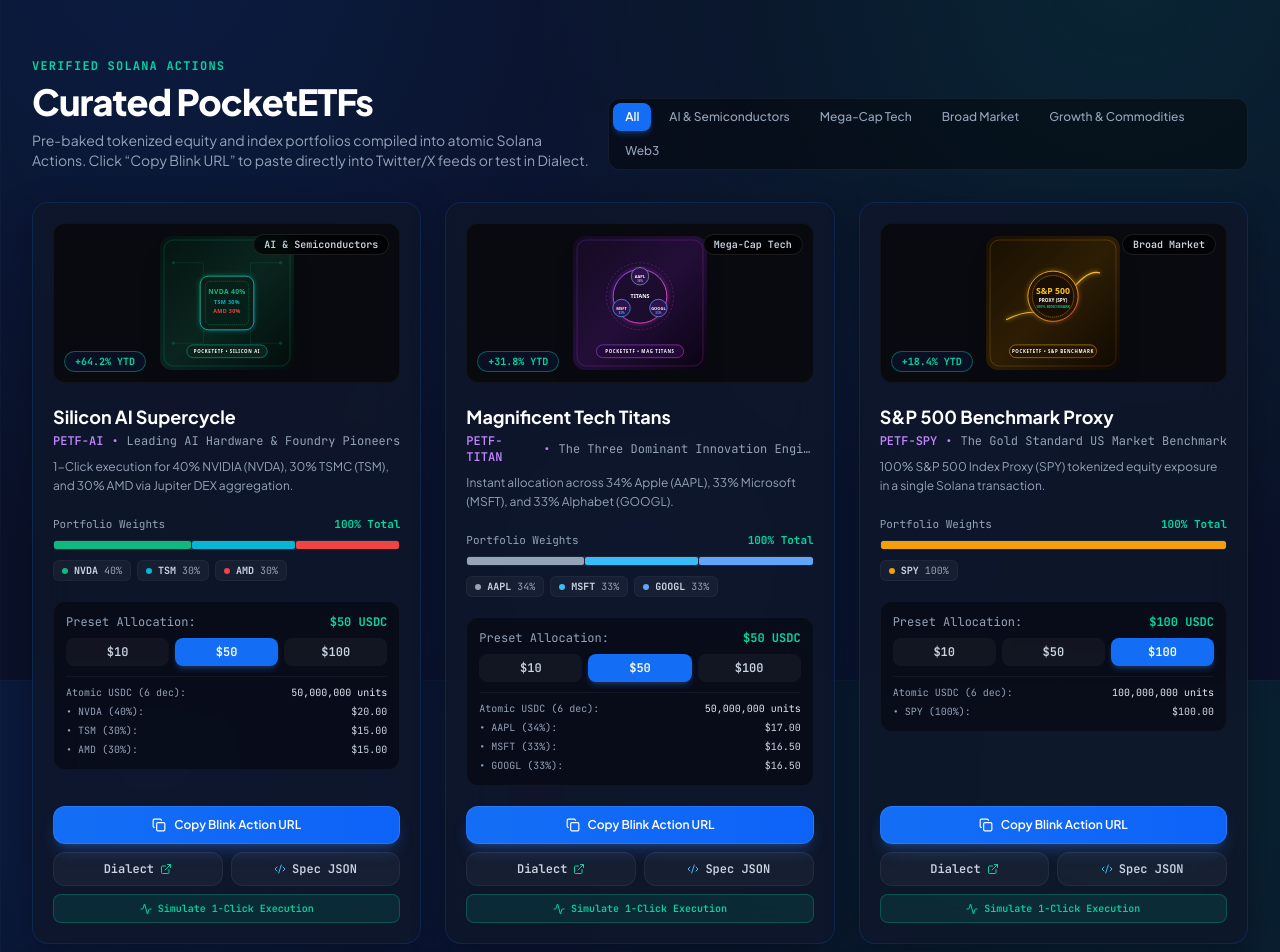
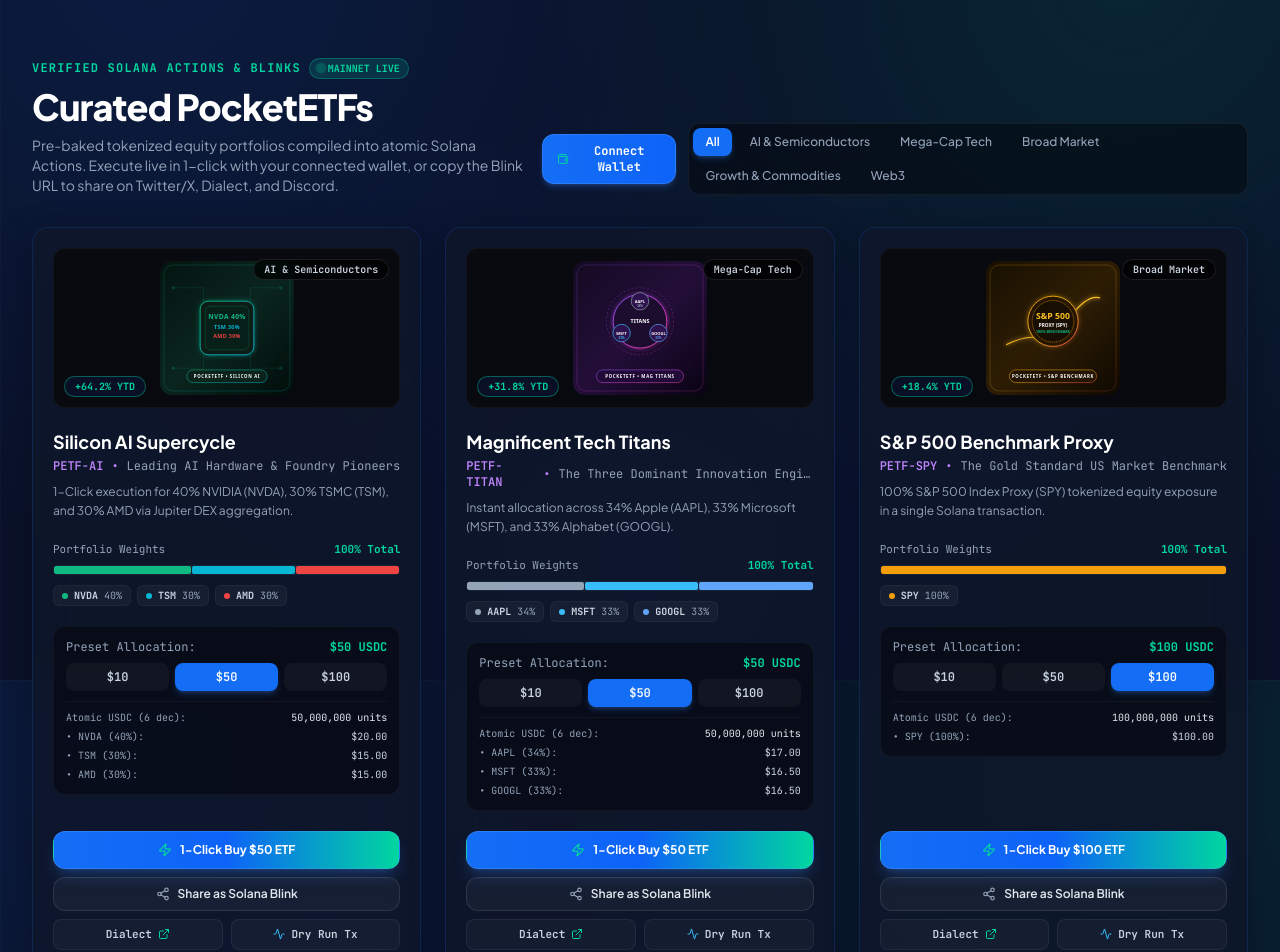
Before and after one commit to Whambammy/PocketETF, a Next.js app: page / in a window 1280 px wide. Shown: the part 920-1872 px from the top of the page. Built offline with nearby package versions, Linux system fonts and the light colour scheme; no server answers.

Commit message:
feat: enable live 1-click execution with Solana wallets (Phantom/Backpack) and Solscan broadcast feedback

```diff
--- a/src/app/page.tsx
+++ b/src/app/page.tsx
@@ -22,6 +22,8 @@
   Database,
   BarChart3,
   Search,
+  Wallet,
+  Share2,
 } from 'lucide-react';
 import { CURATED_ETFS, ETFDefinition, TOKEN_CATALOG } from '@/lib/constants';
 
@@ -73,6 +75,33 @@
     return () => clearInterval(interval);
   }, []);
 
+  const [walletAddress, setWalletAddress] = useState<string | null>(null);
+  const [walletConnecting, setWalletConnecting] = useState<boolean>(false);
+
+  useEffect(() => {
+    if (typeof window !== 'undefined' && (window as any).solana?.isConnected) {
+      setWalletAddress((window as any).solana.publicKey?.toString() || null);
+    }
+  }, []);
+
+  const handleConnectWallet = async () => {
+    if (typeof window === 'undefined') return;
+    const solana = (window as any).solana;
+    if (!solana) {
+      window.open('https://phantom.app/', '_blank');
+      return;
+    }
+    setWalletConnecting(true);
+    try {
+      const resp = await solana.connect();
+      setWalletAddress(resp.publicKey.toString());
+    } catch (err) {
+      console.warn('Wallet connection cancelled', err);
+    } finally {
+      setWalletConnecting(false);
+    }
+  };
+
   const handleCopyBlink = async (id: string) => {
     const actionUrl = `${origin}/api/actions/etf/${id}`;
     await navigator.clipboard.writeText(actionUrl);
@@ -85,10 +114,80 @@
     return `https://dial.to/?action=solana-action:${encodeURIComponent(actionUrl)}`;
   };
 
+  const handleLiveBuy = async (etfId: string) => {
+    setSimulationState((prev) => ({
+      ...prev,
+      [etfId]: { loading: true, error: undefined, result: undefined },
+    }));
+
+    try {
+      const solana = typeof window !== 'undefined' ? (window as any).solana : null;
+      if (!solana) {
+        throw new Error('Solana wallet not detected. Install Phantom, Backpack, or Solflare to execute live on Solana Mainnet.');
+      }
+
+      let activeAccount = walletAddress;
+      if (!activeAccount) {
+        const resp = await solana.connect();
+        activeAccount = resp.publicKey.toString();
+        setWalletAddress(activeAccount);
+      }
+
+      const amount = selectedAmounts[etfId] || 50;
+
+      // 1. Fetch real live VersionedTransaction from the API
+      const res = await fetch(`/api/actions/etf/${etfId}?amount=${amount}`, {
+        method: 'POST',
+        headers: { 'Content-Type': 'application/json' },
+        body: JSON.stringify({ account: activeAccount }),
+      });
+
+      const data = await res.json();
+      if (!res.ok || !data.transaction) {
+        throw new Error(data.message || 'Failed to assemble live execution transaction.');
+      }
+
+      // 2. Deserialize transaction with @solana/web3.js
+      const { VersionedTransaction } = await import('@solana/web3.js');
+      const txBuffer = Buffer.from(data.transaction, 'base64');
+      const transaction = VersionedTransaction.deserialize(txBuffer);
+
+      // 3. Request user signature & broadcast via wallet
+      let txid: string;
+      if (solana.signAndSendTransaction) {
+        const sendRes = await solana.signAndSendTransaction(transaction);
+        txid = sendRes.signature;
+      } else {
+        const signed = await solana.signTransaction(transaction);
+        const { getSolanaConnection } = await import('@/lib/solana');
+        const conn = getSolanaConnection();
+        txid = await conn.sendRawTransaction(signed.serialize());
+      }
+
+      setSimulationState((prev) => ({
+        ...prev,
+        [etfId]: {
+          loading: false,
+          result: {
+            isLive: true,
+            signature: txid,
+            message: `1-Click execution broadcast to Solana Mainnet!`,
+          },
+        },
+      }));
+    } catch (err: unknown) {
+      const error = err as Error;
+      setSimulationState((prev) => ({
+        ...prev,
+        [etfId]: { loading: false, error: error.message },
+      }));
+    }
+  };
+
   const handleSimulateSwap = async (etfId: string) => {
     setSimulationState((prev) => ({
       ...prev,
-      [etfId]: { loading: true },
+      [etfId]: { loading: true, error: undefined, result: undefined },
     }));
 
     try {
@@ -263,17 +362,44 @@
       <section id="etfs" className="max-w-7xl mx-auto px-4 sm:px-6 lg:px-8 py-16 scroll-mt-20">
         <div className="flex flex-col md:flex-row md:items-end justify-between mb-8 gap-4">
           <div>
-            <div className="text-xs font-mono font-bold text-[#00D69F] tracking-widest uppercase mb-2">
-              Verified Solana Actions
+            <div className="flex items-center gap-2 mb-2">
+              <span className="text-xs font-mono font-bold text-[#00D69F] tracking-widest uppercase">
+                Verified Solana Actions &amp; Blinks
+              </span>
+              <span className="px-2 py-0.5 rounded-full text-[10px] font-mono font-bold bg-[#00D69F]/15 text-[#00D69F] border border-[#00D69F]/30 flex items-center gap-1">
+                <span className="w-1.5 h-1.5 rounded-full bg-[#00D69F] animate-ping" />
+                MAINNET LIVE
+              </span>
             </div>
             <h2 className="text-3xl sm:text-4xl font-black text-white tracking-tight">
               Curated PocketETFs
             </h2>
             <p className="text-xs sm:text-sm text-slate-400 mt-2 max-w-xl leading-relaxed">
-              Pre-baked tokenized equity and index portfolios compiled into atomic Solana Actions.
-              Click &ldquo;Copy Blink URL&rdquo; to paste directly into Twitter/X feeds or test in Dialect.
+              Pre-baked tokenized equity portfolios compiled into atomic Solana Actions. Execute live in 1-click with your connected wallet, or copy the Blink URL to share on Twitter/X, Dialect, and Discord.
             </p>
           </div>
+
+          <div className="flex flex-col sm:flex-row items-start sm:items-center gap-3">
+            {/* Wallet Connect Button */}
+            <button
+              type="button"
+              onClick={handleConnectWallet}
+              disabled={walletConnecting}
+              className={`px-3.5 py-2 rounded-xl text-xs font-mono font-bold flex items-center gap-2 transition-all ${
+                walletAddress
+                  ? 'bg-emerald-500/10 border border-emerald-500/30 text-emerald-400 hover:bg-emerald-500/20'
+                  : 'bg-gradient-to-r from-[#146EF5] to-[#0D63F8] text-white hover:scale-105 shadow-md shadow-blue-500/25 border border-blue-400/30'
+              }`}
+            >
+              <Wallet className="w-3.5 h-3.5 text-[#00D69F]" />
+              <span>
+                {walletAddress
+                  ? `${walletAddress.slice(0, 4)}...${walletAddress.slice(-4)} (Connected)`
+                  : walletConnecting
+                  ? 'Connecting...'
+                  : 'Connect Wallet'}
+              </span>
+            </button>
 
             {/* Category Filter Pills */}
             <div className="flex flex-wrap gap-1.5 p-1 rounded-xl bg-black/40 border border-white/[0.06]">
@@ -291,6 +417,7 @@
                   {cat}
                 </button>
               ))}
+            </div>
           </div>
         </div>
 
@@ -428,20 +555,35 @@
 
                 {/* Action Buttons */}
                 <div className="mt-auto space-y-2">
+                  {/* Primary 1-Click Live Execution */}
+                  <button
+                    type="button"
+                    onClick={() => handleLiveBuy(etf.id)}
+                    disabled={sim?.loading}
+                    className="w-full py-2.5 rounded-xl bg-gradient-to-r from-[#146EF5] via-[#0D63F8] to-[#00D69F] hover:from-[#257BF6] hover:to-[#14F195] text-white font-bold text-xs transition-all flex items-center justify-center gap-2 shadow-lg shadow-blue-500/25 active:scale-98 border border-blue-400/30"
+                  >
+                    <Zap className={`w-3.5 h-3.5 text-[#00D69F] ${sim?.loading ? 'animate-bounce' : ''}`} />
+                    <span>
+                      {sim?.loading
+                        ? 'Awaiting Wallet Approval...'
+                        : `1-Click Buy $${currentAmount} ETF`}
+                    </span>
+                  </button>
+
                   <button
                     type="button"
                     onClick={() => handleCopyBlink(etf.id)}
-                    className="w-full py-2.5 rounded-xl bg-gradient-to-r from-[#146EF5] to-[#0D63F8] hover:from-[#257BF6] hover:to-[#146EF5] text-white font-semibold text-xs transition-all flex items-center justify-center gap-2 shadow-lg shadow-blue-500/25 active:scale-98 border border-blue-400/25"
+                    className="w-full py-2 rounded-xl bg-white/[0.04] hover:bg-white/[0.08] text-slate-200 hover:text-white font-semibold text-xs transition-all flex items-center justify-center gap-2 border border-white/10"
                   >
                     {copiedId === etf.id ? (
                       <>
                         <Check className="w-3.5 h-3.5 text-[#00D69F]" />
-                        <span className="text-[#00D69F] font-bold">Action URL Copied!</span>
+                        <span className="text-[#00D69F] font-bold">Blink Action URL Copied!</span>
                       </>
                     ) : (
                       <>
-                        <Copy className="w-3.5 h-3.5" />
-                        <span>Copy Blink Action URL</span>
+                        <Share2 className="w-3.5 h-3.5 text-slate-400" />
+                        <span>Share as Solana Blink</span>
                       </>
                     )}
                   </button>
@@ -451,7 +593,7 @@
                       href={getDialectInspectorUrl(etf.id)}
                       target="_blank"
                       rel="noopener noreferrer"
-                      className="py-2 rounded-xl bg-white/[0.04] hover:bg-white/[0.08] border border-white/[0.06] hover:border-blue-500/40 text-xs font-semibold text-slate-300 hover:text-white transition-all flex items-center justify-center gap-1.5 font-mono"
+                      className="py-1.5 rounded-lg bg-white/[0.03] hover:bg-white/[0.07] border border-white/[0.06] hover:border-blue-500/40 text-[11px] font-semibold text-slate-300 hover:text-white transition-all flex items-center justify-center gap-1.5 font-mono"
                     >
                       <span>Dialect</span>
                       <ExternalLink className="w-3 h-3 text-[#00D69F]" />
@@ -459,34 +601,40 @@
 
                     <button
                       type="button"
-                      onClick={() => setActiveJsonETF(etf)}
-                      className="py-2 rounded-xl bg-white/[0.04] hover:bg-white/[0.08] border border-white/[0.06] hover:border-blue-500/40 text-xs font-semibold text-slate-300 hover:text-white transition-all flex items-center justify-center gap-1.5 font-mono"
+                      onClick={() => handleSimulateSwap(etf.id)}
+                      disabled={sim?.loading}
+                      className="py-1.5 rounded-lg bg-white/[0.03] hover:bg-white/[0.07] border border-white/[0.06] hover:border-cyan-500/40 text-[11px] font-semibold text-slate-300 hover:text-white transition-all flex items-center justify-center gap-1.5 font-mono"
                     >
-                      <Code2 className="w-3 h-3 text-[#38BDF8]" />
-                      <span>Spec JSON</span>
+                      <Activity className="w-3 h-3 text-[#38BDF8]" />
+                      <span>Dry Run Tx</span>
                     </button>
                   </div>
 
-                  {/* Simulate Execution */}
-                  <button
-                    type="button"
-                    onClick={() => handleSimulateSwap(etf.id)}
-                    disabled={sim?.loading}
-                    className="w-full py-1.5 rounded-lg bg-[#00D69F]/10 hover:bg-[#00D69F]/20 text-[#00D69F] border border-[#00D69F]/25 text-[10px] font-mono font-semibold transition-all flex items-center justify-center gap-1.5"
+                  {sim?.result?.signature && (
+                    <div className="p-2.5 rounded-lg bg-emerald-950/60 border border-emerald-500/40 text-[10px] text-emerald-300 font-mono break-all animate-fadeIn">
+                      <div className="font-bold flex items-center gap-1.5 mb-1 text-emerald-400">
+                        <Check className="w-3.5 h-3.5" />
+                        <span>Execution Broadcast Live!</span>
+                      </div>
+                      <a
+                        href={`https://solscan.io/tx/${sim.result.signature}`}
+                        target="_blank"
+                        rel="noopener noreferrer"
+                        className="text-[#00D69F] hover:underline flex items-center gap-1 pt-1 font-mono text-[9px]"
                       >
-                    <Activity className={`w-3 h-3 ${sim?.loading ? 'animate-spin' : ''}`} />
-                    <span>
-                      {sim?.loading ? 'Assembling v0 Tx...' : 'Simulate 1-Click Execution'}
-                    </span>
-                  </button>
+                        <span>View on Solscan</span>
+                        <ExternalLink className="w-3 h-3" />
+                      </a>
+                    </div>
+                  )}
 
-                  {sim?.result && (
-                    <div className="p-2 rounded-lg bg-emerald-950/40 border border-emerald-500/30 text-[10px] text-emerald-300 font-mono break-all animate-fadeIn">
-                      <div className="font-bold flex items-center gap-1 mb-0.5">
-                        <Check className="w-3 h-3 text-emerald-400" />
-                        <span>v0 Transaction Assembled:</span>
+                  {sim?.result && !sim?.result?.signature && (
+                    <div className="p-2 rounded-lg bg-slate-900/60 border border-blue-500/30 text-[10px] text-slate-300 font-mono break-all animate-fadeIn">
+                      <div className="font-bold flex items-center gap-1 mb-0.5 text-blue-400">
+                        <Check className="w-3 h-3" />
+                        <span>v0 Transaction Assembled (Dry Run):</span>
                       </div>
-                      <p className="text-slate-300 text-[9px]">{sim.result.message}</p>
+                      <p className="text-slate-400 text-[9px]">{sim.result.message}</p>
                     </div>
                   )}
 
@@ -494,7 +642,7 @@
                     <div className="p-2 rounded-lg bg-red-950/40 border border-red-500/30 text-[10px] text-red-300 font-mono animate-fadeIn">
                       <div className="font-bold flex items-center gap-1 mb-0.5">
                         <Info className="w-3 h-3 text-red-400" />
-                        <span>Note:</span>
+                        <span>Notice:</span>
                       </div>
                       <p className="text-red-200 text-[9px]">{sim.error}</p>
                     </div>
```
Lines whose indentation alone changed are shown as unchanged.
